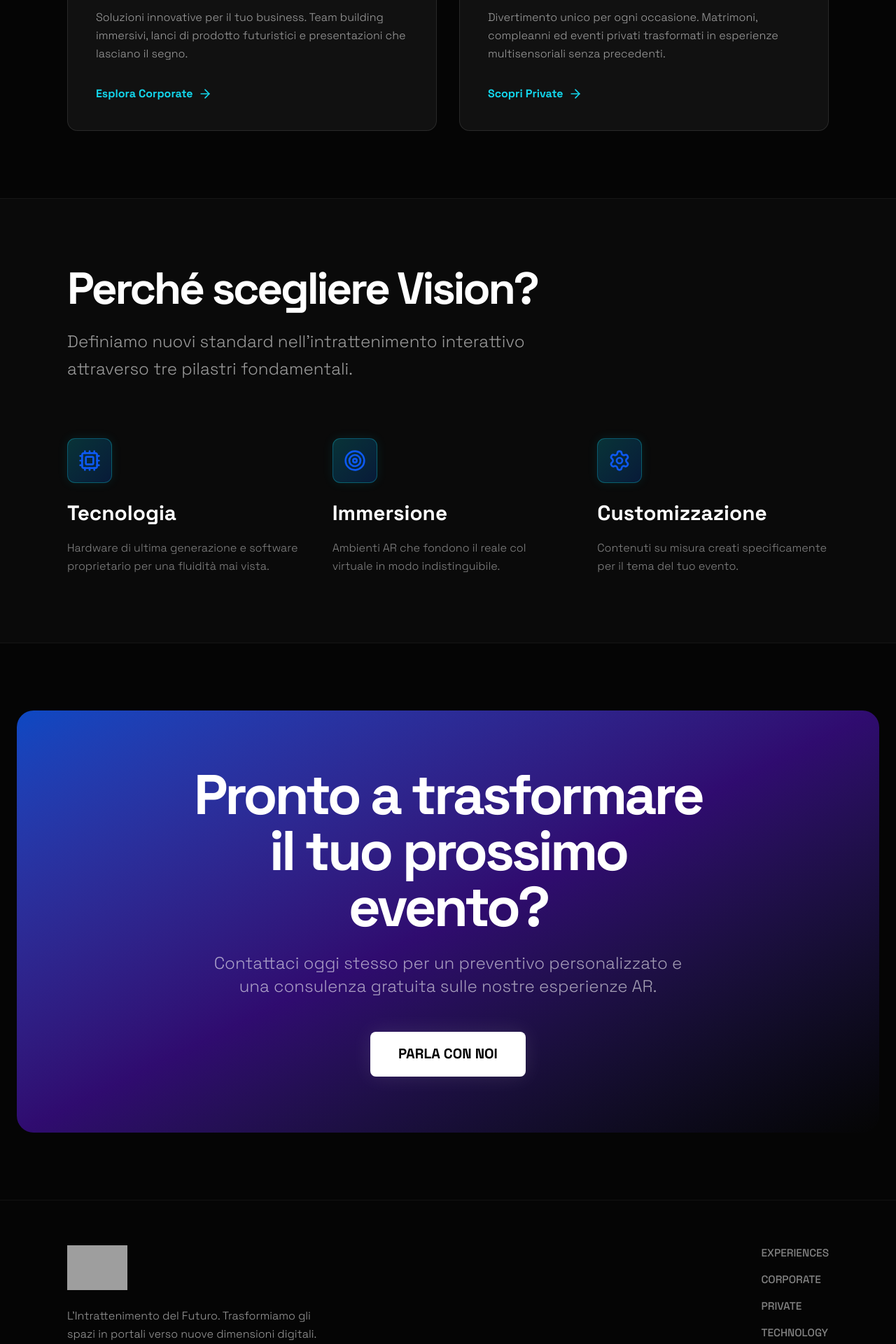
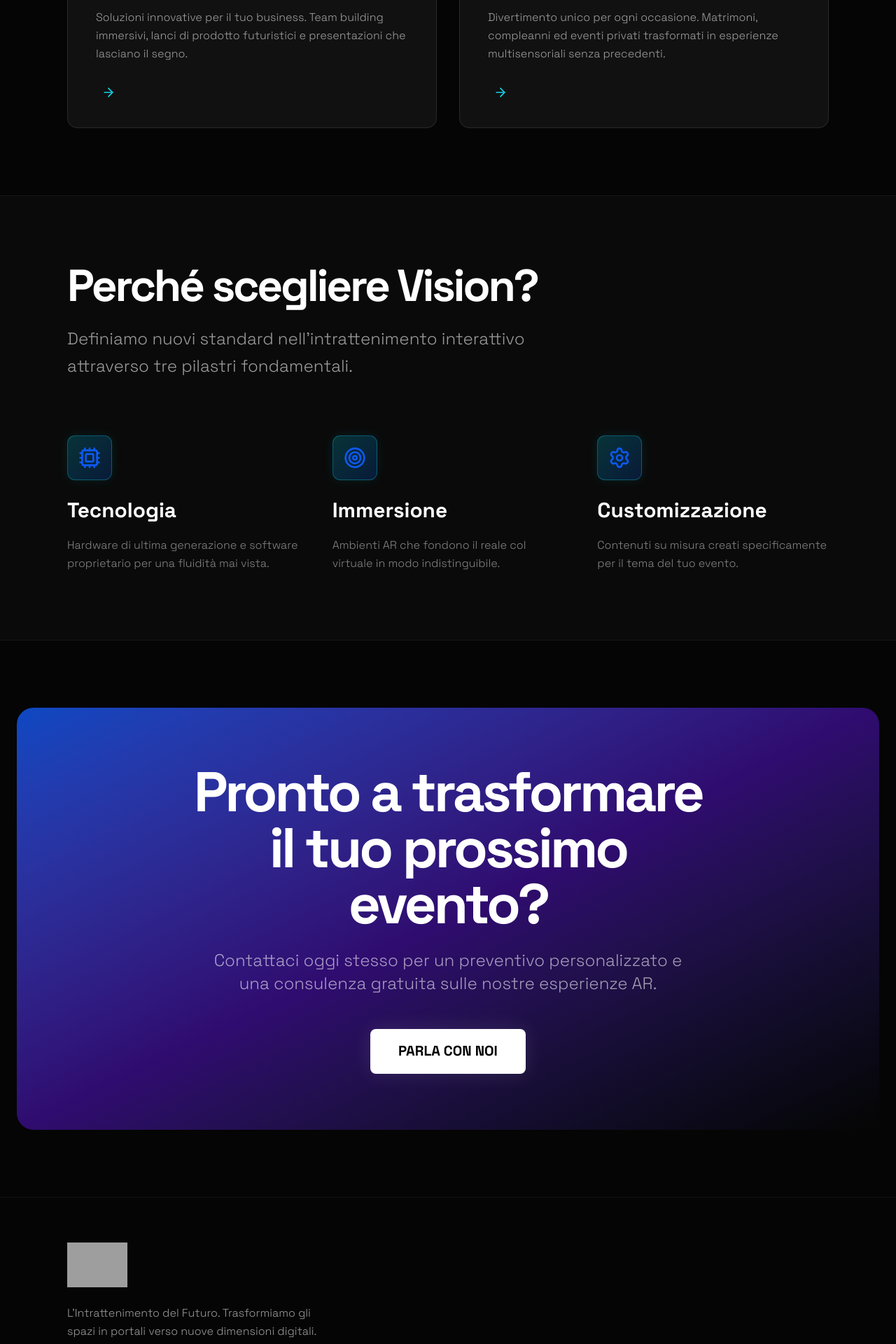
Before and after one commit to vision-org1/visionvr-2, a Next.js app: page / in a window 1280 px wide. Shown: the part 1340-3260 px from the top of the page at 70% size. Built offline with nearby package versions, Linux system fonts and the light colour scheme; grey boxes are pictures that could not be loaded.

Commit message:
correzioni pagina principale

```diff
--- a/src/data/homeData.ts
+++ b/src/data/homeData.ts
@@ -20,16 +20,16 @@ export const homeData: HomeData = {
         title: "Eventi Aziendali",
         description:
           "Soluzioni innovative per il tuo business. Team building immersivi, lanci di prodotto futuristici e presentazioni che lasciano il segno.",
-        linkText: "Esplora Corporate trending_flat",
-        href: "/corporate",
+        linkText: "",
+        href: "/contact",
       },
       {
         id: "private",
         title: "Feste Private",
         description:
           "Divertimento unico per ogni occasione. Matrimoni, compleanni ed eventi privati trasformati in esperienze multisensoriali senza precedenti.",
-        linkText: "Scopri Private trending_flat",
-        href: "/private",
+        linkText: "",
+        href: "/contact",
       },
     ],
   },
@@ -65,10 +65,10 @@ export const homeData: HomeData = {
     buttonText: "Contattaci",
   },
   footerLinks: [
-    { id: "experiences", label: "EXPERIENCES", href: "/solutions" },
-    { id: "corporate", label: "CORPORATE", href: "/corporate" },
-    { id: "private", label: "PRIVATE", href: "/private" },
-    { id: "tech", label: "TECHNOLOGY", href: "/technology" },
-    { id: "contact", label: "CONTACT", href: "/contact" },
+    //{ id: "experiences", label: "EXPERIENCES", href: "/solutions" },
+    //{ id: "corporate", label: "CORPORATE", href: "/corporate" },
+    //{ id: "private", label: "PRIVATE", href: "/private" },
+    //{ id: "tech", label: "TECHNOLOGY", href: "/technology" },
+    //{ id: "contact", label: "CONTACT", href: "/contact" },
   ],
 };
```
